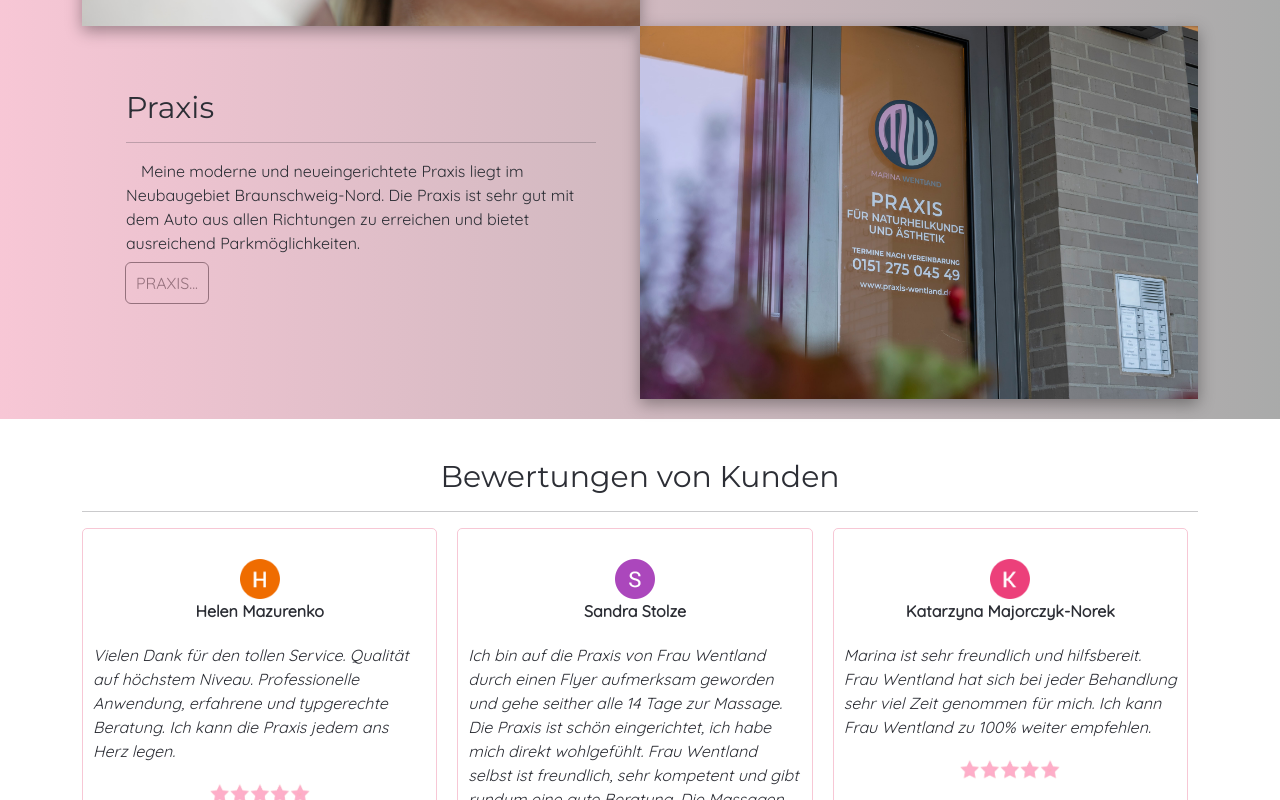
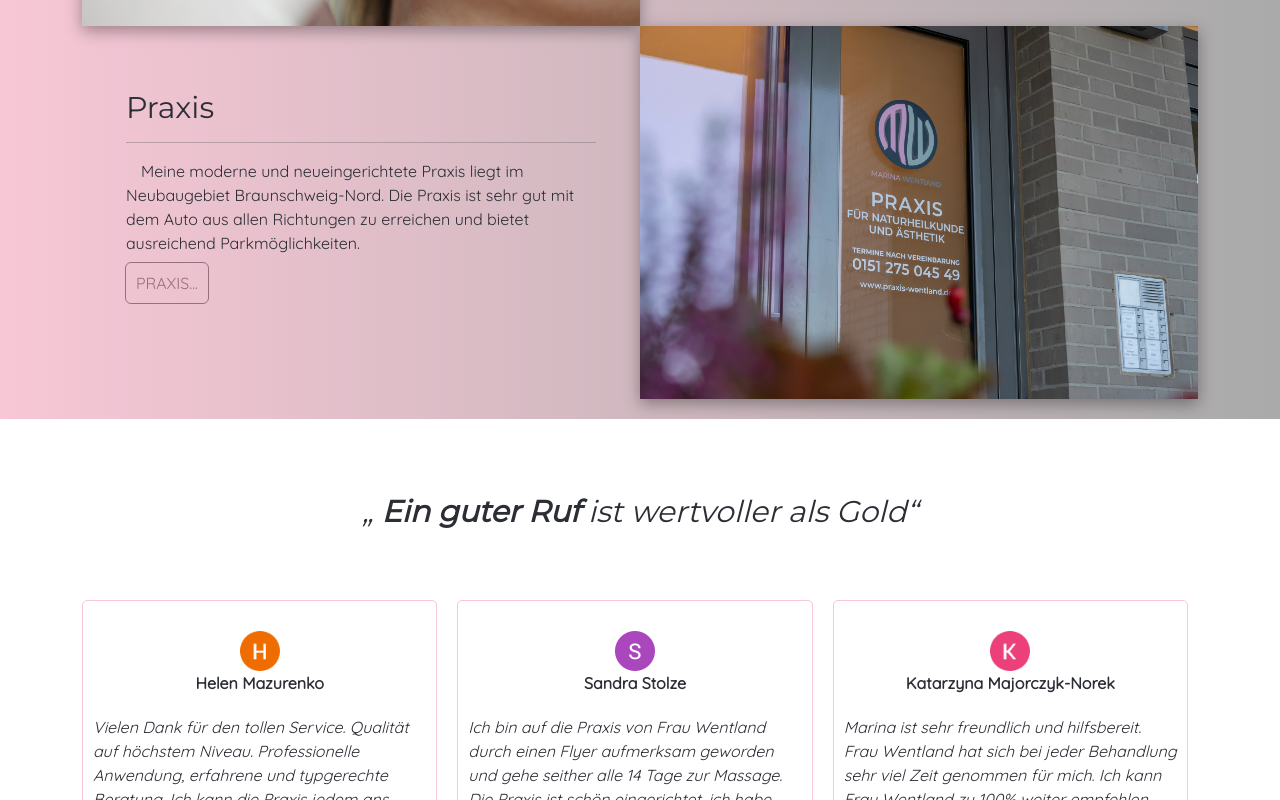
Before and after one commit to LenaMazurenko/praxis, a React (Create React App) app: page / in a window 1280 px wide. Shown: the part 1749-2549 px from the top of the page. Built offline with nearby package versions, Linux system fonts and the light colour scheme.

Commit message:
edited styles in Reviews block

```diff
--- a/src/Pages/Home.js
+++ b/src/Pages/Home.js
@@ -184,10 +184,13 @@ export const Home = () => {
             {/* Reviews section*/}
             <section className={s.background3}>
                 <Container className={s.conteinerSection}>
-                    <h1 className={`${s.headersText} ${s.zentredText}`}>
-                        Bewertungen von Kunden
-                    </h1>
-                    <hr />
+                    <div className={s.losung}>
+                        <Container>
+                            <p>
+                                „ <b>Ein guter Ruf</b> ist wertvoller als Gold“
+                            </p>
+                        </Container>
+                    </div>
 
                     {/*Reviews Slider*/}
                     <Swiper
--- a/src/Pages/home.module.css
+++ b/src/Pages/home.module.css
@@ -123,6 +123,7 @@
 .losung {
     /* font-family: "Allura", cursive;*/
     font-family: "Montserrat", sans-serif;
+    font-style: italic;
     display: block;
     padding: 50px;
     color: rgb(44, 46, 53);
```
